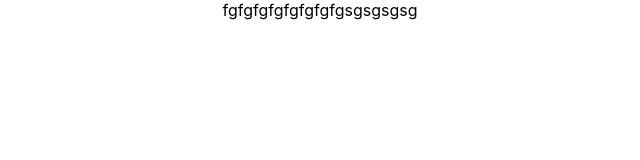
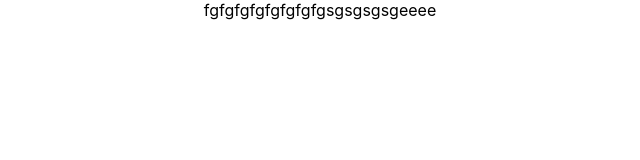
Before and after one commit to NarekAvagyan777/github, a React (Create React App) app: page / in a window 1280 px wide. Shown: the top 160 px of the page, without its empty margins (320-960 px from the left). Built offline with nearby package versions, Linux system fonts and the light colour scheme.

Commit message:
again added new letters

```diff
--- a/src/App.js
+++ b/src/App.js
@@ -3,7 +3,7 @@ import './App.css';
 function App() {
   return (
     <div className="App">
-        fgfgfgfgfgfgfgfgsgsgsgsg
+        fgfgfgfgfgfgfgfgsgsgsgsgeeee
     </div>
   );
 }
```
